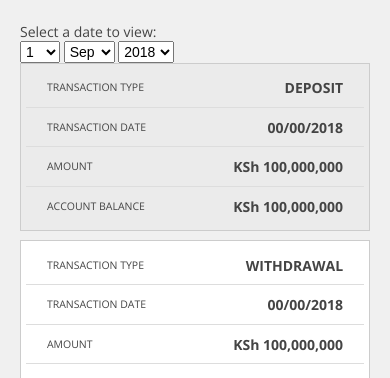
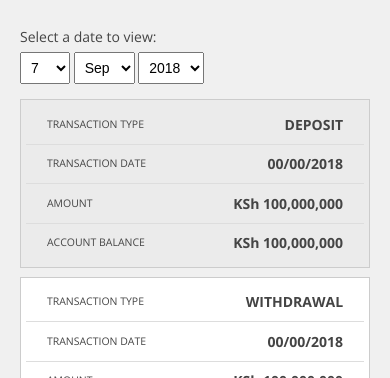
Before and after one commit to mark-mma/lottoco, a plain HTML site: page tickets.html in a window 390 px wide. Shown: the part 466-844 px from the top of the page. Drawn offline with nearby package versions, Linux system fonts and the light colour scheme.

Commit message:
responsive adjustments to mobile calendar dropdowns

```diff
--- a/sass/components/_forms.scss
+++ b/sass/components/_forms.scss
@@ -91,6 +91,7 @@
 
 
 
+
   @media screen and (max-width: 400px) {
     .ym-form {
       .ym-fbox {
--- a/sass/partials/_account-page.scss
+++ b/sass/partials/_account-page.scss
@@ -30,6 +30,7 @@
       }
     }
   }
+
   @media screen and (max-width: 800px) {
     .account-balance {
       padding-top: 0;
@@ -77,3 +78,18 @@
   }
 
 }
+// Datepicker start
+  .datepicker-wrap {
+
+    .ym-fbox {
+      margin-bottom: 15px;
+      label {
+        line-height: 2.188;
+      }
+      select {
+        padding: 6px;
+      }
+    }
+
+  }
+// End Datepicker
--- a/tickets.html
+++ b/tickets.html
@@ -149,13 +149,13 @@
 												<label>Select a date to view:</label>
 												<div class="mobile-datepicker">
 													<select class="days">
-														<option value="1"selected="selected">1</option>
+														<option value="1">1</option>
 														<option value="2">2</option>
 														<option value="3">3</option>
 														<option value="4">4</option>
 														<option value="5">5</option>
 														<option value="6">6</option>
-														<option value="7">7</option>
+														<option value="7" selected="selected">7</option>
 														<option value="8">8</option>
 														<option value="9">9</option>
 														<option value="10">10</option>
```
Also changed, not shown: stylesheets/main.css, 1 other file.
